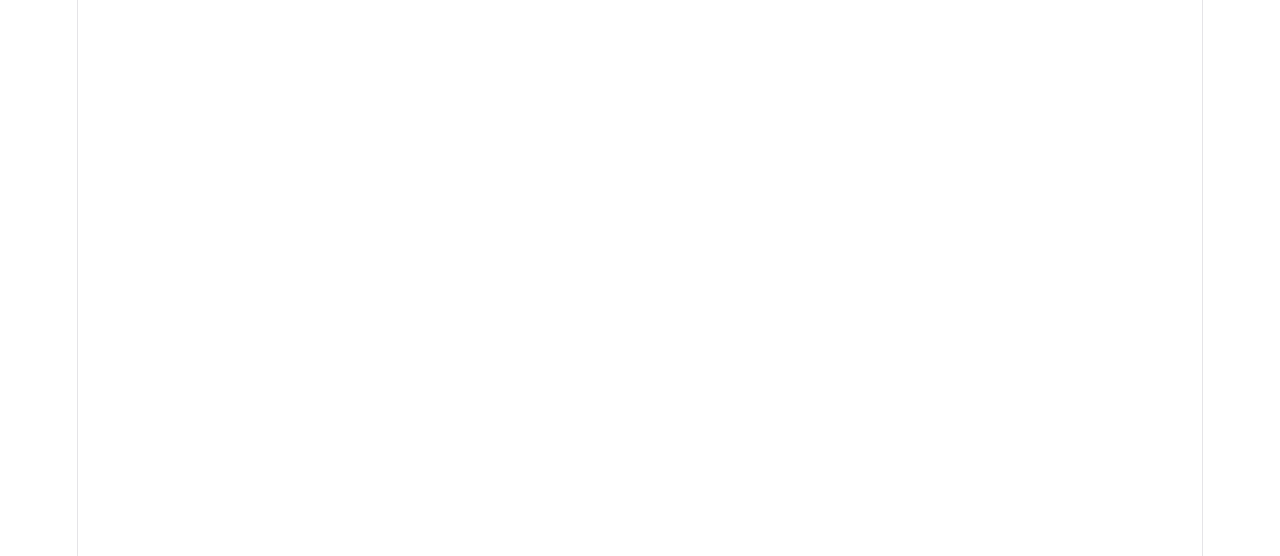
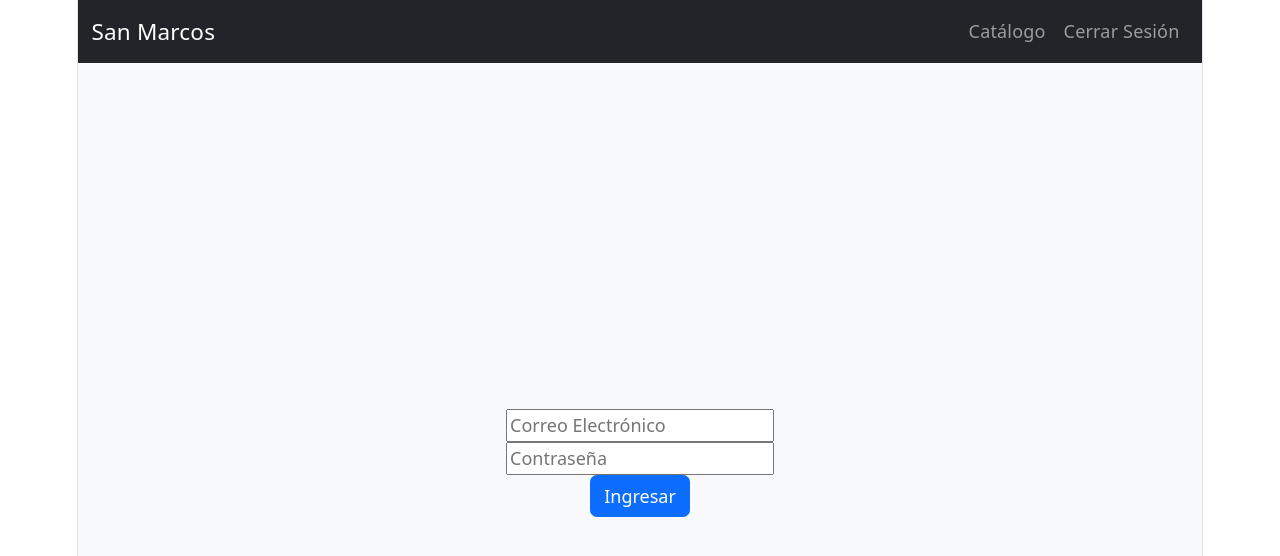
Before and after one commit to DIEGHOT/FaunaCloud, a React (Vite) app: page /login in a window 1280 px wide. Before the commit this address had no page. Shown: the top 556 px of the page. Built offline with nearby package versions, Linux system fonts and the light colour scheme.

Commit message:
feat: configura enrutamiento entre Login y Catalogo con react-router-dom

```diff
--- a/src/App.jsx
+++ b/src/App.jsx
@@ -1,15 +1,22 @@
 import React from 'react';
-import { BrowserRouter, Routes, Route } from 'react-router-dom';
+import { BrowserRouter, Routes, Route, Navigate } from 'react-router-dom';
 import { ServiciosProvider } from './context/ServiciosContext';
+
+import NavbarPrincipal from './components/organisms/NavbarPrincipal';
+import Login from './pages/Login';
 import CatalogoServicios from './pages/CatalogoServicios';
 
 export default function App() {
   return (
     <ServiciosProvider>
       <BrowserRouter>
+        <NavbarPrincipal />
+
         <Routes>
-          <Route path="/" element={<CatalogoServicios />} />
-          <Route path="/servicios" element={<CatalogoServicios />} />
+
+          <Route path="/" element={<Navigate to="/login" />} />
+          <Route path="/login" element={<Login />} />
+          <Route path="/catalogo" element={<CatalogoServicios />} />
         </Routes>
       </BrowserRouter>
     </ServiciosProvider>
--- a/src/components/organisms/FormularioLogin.jsx
+++ b/src/components/organisms/FormularioLogin.jsx
@@ -1,59 +1,22 @@
-import { useState } from "react";
-import { Card, Form } from "react-bootstrap";
-import CampoFormulario from "../molecules/CampoFormulario";
-import Boton from "../atoms/Boton";
+import React from 'react';
+import { useNavigate } from 'react-router-dom'; // 1. Importar el hook
 
-function FormularioLogin({ onLoginSubmit }) {
-  const [credenciales, setCredenciales] = useState({ email: "", password: "" });
+export default function FormularioLogin() {
+  const navigate = useNavigate(); // 2. Inicializarlo
 
-  const handleChange = (e) => {
-    setCredenciales({
-      ...credenciales,
-      [e.target.name]: e.target.value
-    });
-  };
+  const manejarIngreso = (e) => {
+    e.preventDefault();
 
-  const handleSubmit = (e) => {
-    e.preventDefault();
-    onLoginSubmit(credenciales);
+
+
+    navigate('/catalogo');
   };
 
   return (
-    <Card className="shadow-lg border-0 rounded-4 p-4">
-      <Card.Body>
-        <div className="text-center mb-4">
-          <h3 className="fw-bold text-primary">Iniciar Sesión</h3>
-          <p className="text-muted small">Ingresa tus credenciales para acceder</p>
-        </div>
-
-        <Form onSubmit={handleSubmit}>
-          <CampoFormulario
-            etiqueta="Correo Electrónico"
-            tipo="email"
-            nombre="email"
-            placeholder="ejemplo@correo.cl"
-            valor={credenciales.email}
-            onChange={handleChange}
-            requerido={true}
-          />
-
-          <CampoFormulario
-            etiqueta="Contraseña"
-            tipo="password"
-            nombre="password"
-            placeholder="••••••••"
-            valor={credenciales.password}
-            onChange={handleChange}
-            requerido={true}
-          />
-
-          <div className="mt-4">
-            <Boton texto="Ingresar" variante="primary" tipo="submit" />
-          </div>
-        </Form>
-      </Card.Body>
-    </Card>
+    <form onSubmit={manejarIngreso}>
+      <input type="email" name="email" placeholder="Correo Electrónico" required />
+      <input type="password" name="password" placeholder="Contraseña" required />
+      <button type="submit" className="btn btn-primary">Ingresar</button>
+    </form>
   );
 }
-
-export default FormularioLogin;
--- a/src/components/organisms/NavbarPrincipal.jsx
+++ b/src/components/organisms/NavbarPrincipal.jsx
@@ -1,21 +1,24 @@
-import { Navbar, Container, Nav } from "react-bootstrap";
-import { Link } from "react-router-dom";
+import React from 'react';
+import { Link } from 'react-router-dom';
 
-function NavbarPrincipal() {
+export default function NavbarPrincipal() {
   return (
-    <Navbar bg="dark" variant="dark" expand="lg" className="mb-4 shadow-sm">
-      <Container>
-        <Navbar.Brand as={Link} to="/">MascotaApp</Navbar.Brand>
-        <Navbar.Toggle aria-controls="navbar-nav" />
-        <Navbar.Collapse id="navbar-nav">
-          <Nav className="ms-auto">
-            <Nav.Link as={Link} to="/">Inicio</Nav.Link>
-            <Nav.Link as={Link} to="/login">Iniciar Sesión</Nav.Link>
-          </Nav>
-        </Navbar.Collapse>
-      </Container>
-    </Navbar>
+    <nav className="navbar navbar-expand-lg navbar-dark bg-dark">
+      <div className="container">
+        <Link className="navbar-brand" to="/catalogo">San Marcos</Link>
+        <div className="collapse navbar-collapse">
+          <ul className="navbar-nav ms-auto">
+            <li className="nav-item">
+
+              <Link className="nav-link" to="/catalogo">Catálogo</Link>
+            </li>
+            <li className="nav-item">
+
+              <Link className="nav-link" to="/login">Cerrar Sesión</Link>
+            </li>
+          </ul>
+        </div>
+      </div>
+    </nav>
   );
 }
-
-export default NavbarPrincipal;
```
